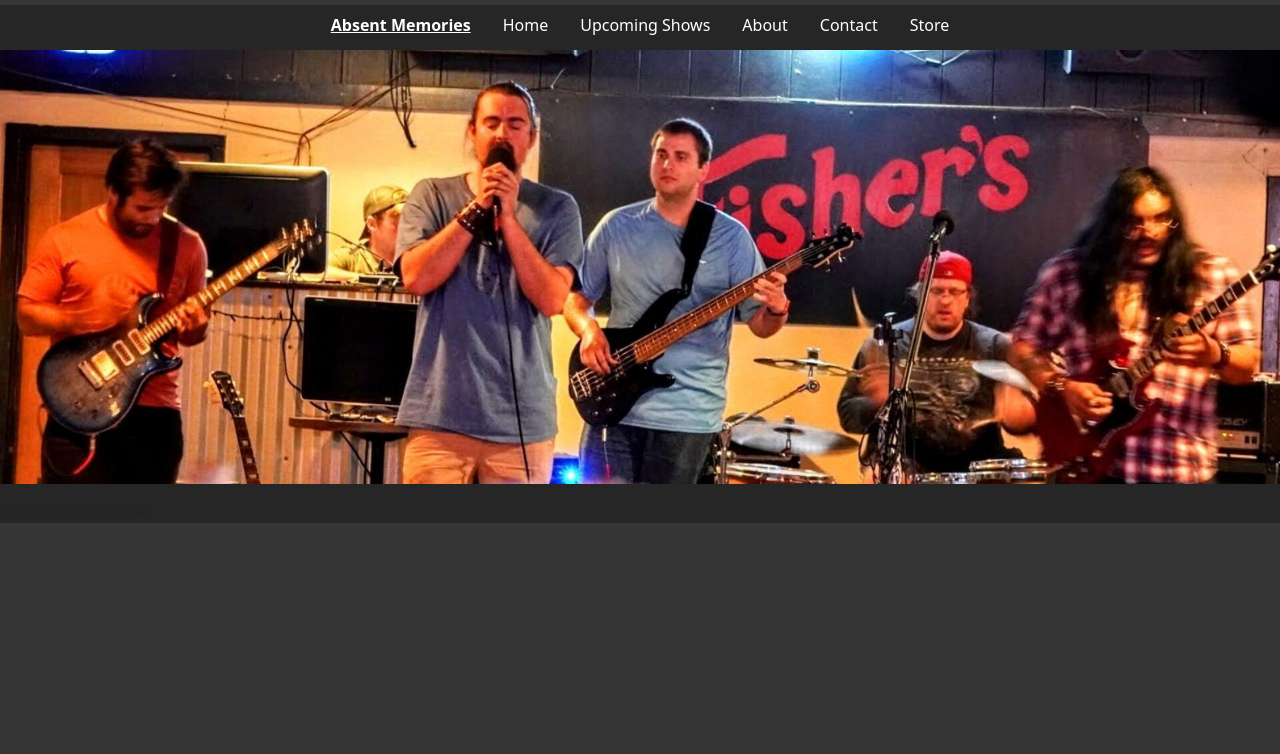
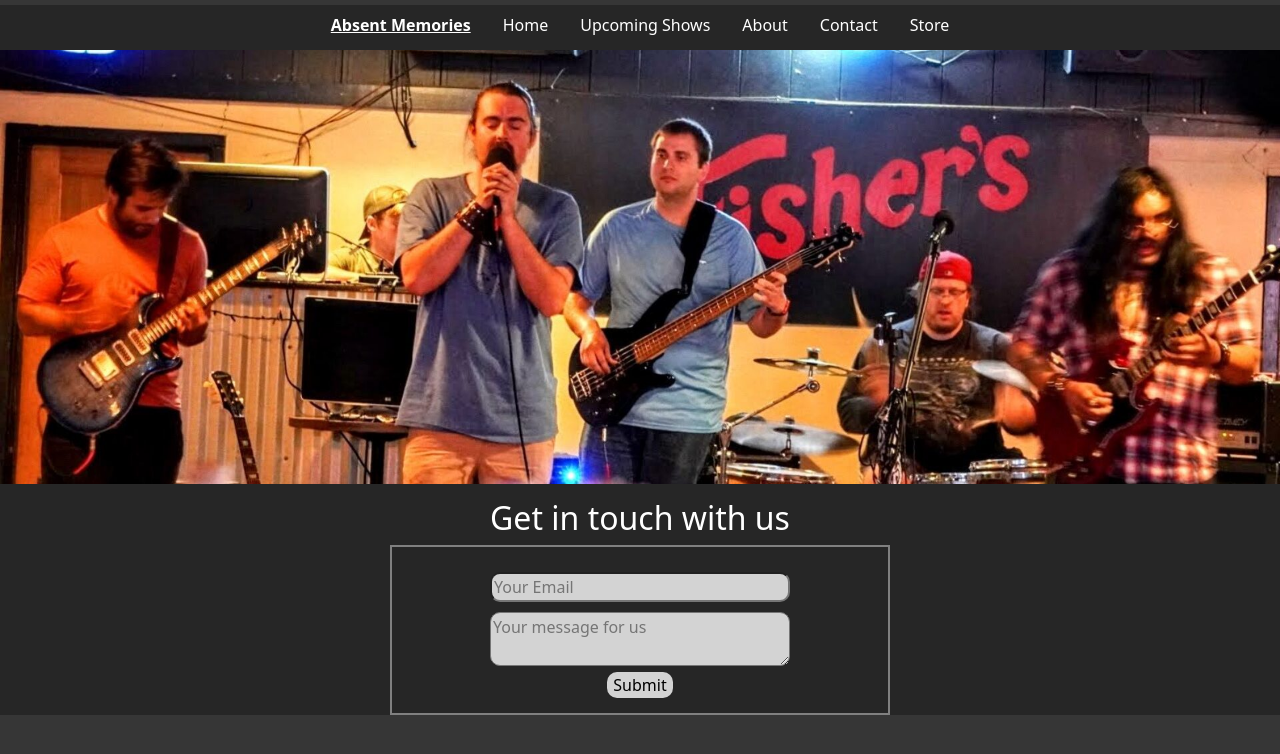
Before and after one commit to stackpearson/absent-memories, a React (Create React App) app: page /contact in a window 1280 px wide. Shown: the top 754 px of the page. Built offline with nearby package versions, Linux system fonts and the light colour scheme.

Commit message:
form added but still needs configured to send to absent memories

```diff
--- a/package.json
+++ b/package.json
@@ -3,6 +3,7 @@
   "version": "0.1.0",
   "private": true,
   "dependencies": {
+    "@formspree/react": "^2.2.5",
     "@testing-library/jest-dom": "^5.16.4",
     "@testing-library/react": "^13.3.0",
     "@testing-library/user-event": "^13.5.0",
--- a/src/App.css
+++ b/src/App.css
@@ -47,6 +47,8 @@ table {
 	border-spacing: 0;
 }
 /* End HTML Reset */
+
+
 .about {
   color: white;
   max-width: 750px;
@@ -58,6 +60,42 @@ table {
 
 .App {
   background: #262626;
+}
+
+button {
+  background-color: lightgrey;
+  border: none;
+  border-radius: 10px !important;
+}
+
+button:hover {
+  background-color: green;
+}
+
+form {
+  display: flex;
+  flex-direction: column;
+  justify-content: center;
+  align-items: center;
+  border: 2px solid grey;
+  max-width: 500px;
+  margin: 0 auto;
+  padding: 15px;
+}
+
+form > div > label {
+  color: white;
+}
+
+form div > input, textarea {
+  margin: 10px;
+  background-color: lightgrey;
+  border-radius: 10px;
+  width: 300px;
+}
+
+form div > input:hover, textarea:hover {
+  cursor: pointer;
 }
 
 .hidden {
@@ -172,3 +210,9 @@ nav {
     justify-content: space-between;
   }
 }
+
+@media screen and (max-width: 500px) {
+  form div > input, textarea {
+    width: 276px;
+  }
+}
--- a/src/components/About.js
+++ b/src/components/About.js
@@ -8,7 +8,6 @@ function About() {
 
           Brian was resistant to join the group at first, however after attending one of their practices he gave way to temptation. After playing with the group Brain stated that “He fell in love with music again”. With that, the final piece of the puzzle fell into place. Even though Brian refuses to show up for band photos and be involved in band discussions, he is the most pivotal and crucial member with those big and beefy bass lines. The songs would not be the same without his musical influence.<br/><br/>
         </div>
-
       </div>
     );
   }
--- a/src/components/Contact.js
+++ b/src/components/Contact.js
@@ -1,9 +1,58 @@
+import { useForm, ValidationError } from '@formspree/react';
+
+
+
+function ContactForm() {
+  const [state, handleSubmit] = useForm("meqnwroe");
+  if (state.succeeded) {
+      return <h2>Thanks for contacting us, we'll get back to you as soon as we can!</h2>;
+  }
+  return (
+    <div className='form-container'>
+      <h2>Get in touch with us</h2>
+      <form onSubmit={handleSubmit}>
+        <div>
+          <input
+            placeholder='Your Email'
+            id="email"
+            type="email"
+            name="email"
+          />
+          <ValidationError
+            prefix="Email"
+            field="email"
+            errors={state.errors}
+          />
+        </div>
+
+        <div>
+        <textarea
+        placeholder='Your message for us'
+            id="message"
+            name="message"
+          />
+          <ValidationError
+            prefix="Message"
+            field="message"
+            errors={state.errors}
+          />
+        </div>
+
+        <div>
+          <button type="submit" disabled={state.submitting}>
+            Submit
+          </button>
+        </div>
+      </form>
+    </div>
+
+  );
+}
+
 function Contact() {
-    return (
-      <div className="Contact">
-        Contact Placeholder
-      </div>
-    );
-  }
+  return(
+    <ContactForm />
+  )
+}
 
   export default Contact;
```
Also changed, not shown: 1 other file (tests, documents, lock files or other folders).
